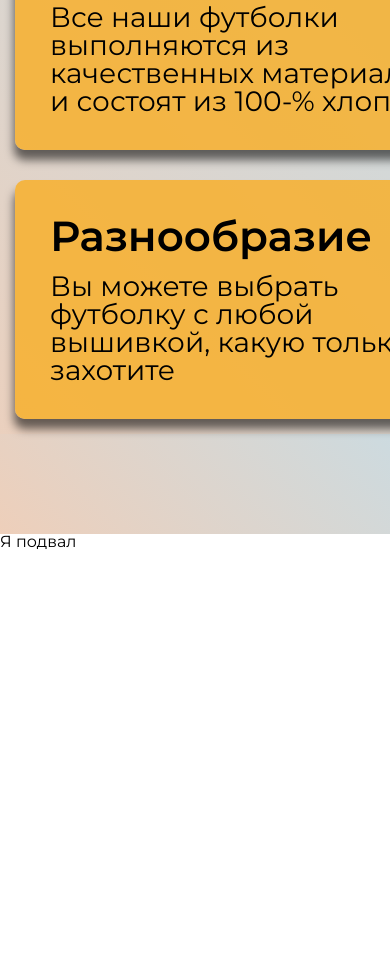
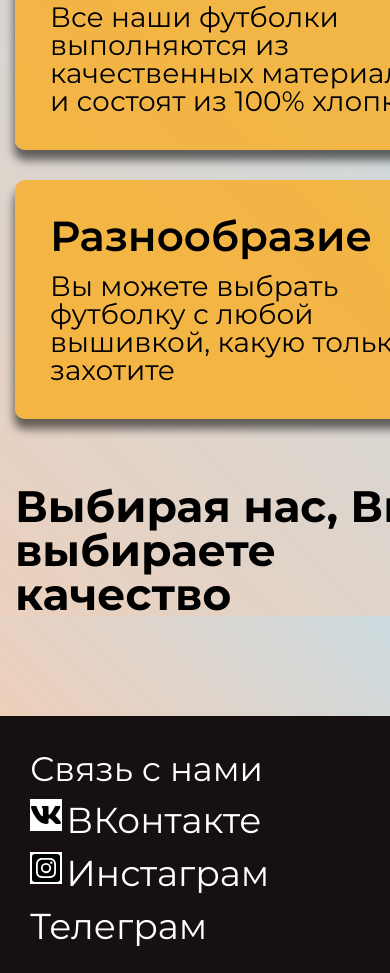
Before and after one commit to GoAll5/web-project, a plain HTML site: page index.html in a window 390 px wide. Shown: the part 662-1635 px from the top of the page. Before the commit the page ends 1212 px from the top, so only its background shows below. Drawn offline with Linux system fonts and the light colour scheme.

Commit message:
add footer

```diff
--- a/css/style.css
+++ b/css/style.css
@@ -412,11 +412,24 @@ main {
 .item-plus__text {
     font-size: 24px;
 }
-.middle-block__item {
+.middle-block__info-tshirt {
+    padding-top: 100px;
+
 }
-.middle-block__item {
+.info-tshirt{
+
 }
 
+.info-tshirts__info-text {
+    display: flex;
+    flex-direction: row-reverse;
+
+}
+.info-text {
+    font-size: 36px;
+    font-weight: 700;
+    padding-right: 10px;
+}
 /* home-page__middle-block============================================================== */
 @media (max-width: 992px){
     .middle-block__column {
@@ -432,11 +445,18 @@ main {
     .item-plus__text {
         font-size: 30px;
     }
+    .info-text {
+        font-size: 40px;
+    }
 }
 
 @media (max-width: 479px) {
+    .middle-block__info-tshirt {
+        padding-top: 50px;
+
+    }
     .middle-block__column {
-        flex: 0 1 100%;
+        /* flex: 0 1 100%; */
     }
     .item-plus__title {
         font-size: 42px;
@@ -445,10 +465,96 @@ main {
     .item-plus__text {
         font-size: 28px;
     }
+    .info-text {
+        font-size: 44px;
+    }
 }
 
 /* main============================================================== */
 /* footer============================================================== */
 .footer{
+    background-color:rgb(22, 16, 16);
+    color:white;
+    padding: 25px 15px;
+}
+
+.footer__container {
+}
+._container {
+}
+.footer__info {
+}
+.footer-info {
+    font-size: 34px;
+    line-height: 170%;
+}
+.footer__columns {
+    display: flex;
+    flex-wrap: wrap;
+}
+.footer-columns {
+}
+.footer-columns__item {
+    flex: 0 1 33%;
+}
+.footer-columns__item:not(:last-child){
+    margin: 0 5px 10px 0;
+}
+.footer-item {
+}
+.footer-item__text {
+    color: white;
+    font-size: 28px;
+    line-height: 120%;
+}
+
+.footer-logo-vk {
+    width: 32px;
+    height: 32px;
 
 }
+.vk {
+    background-color:white;
+    width: 32px;
+    height: 32px;
+
+}
+.footer-logo-inst {
+    width: 32px;
+    height: 32px;
+}
+.inst {
+    background-color:white;
+    width: 32px;
+    height: 32px;
+}
+
+@media (max-width: 1058px){
+
+
+}
+@media (max-width: 992px){
+    .footer-columns__item {
+        flex: 0 1 33%;
+    }
+    .footer-item__text {
+        font-size: 32px;
+    }
+}
+@media (max-width: 718px){
+    .footer-columns__item {
+        flex: 0 1 100%;
+    }
+    .footer-item__text {
+        font-size: 32px;
+    }
+}
+
+@media (max-width: 479px) {
+    .footer-item__text {
+        font-size: 36px;
+    }
+    .footer-columns__item {
+        flex: 0 1 100%;
+    }
+}
--- a/index.html
+++ b/index.html
@@ -87,7 +87,7 @@
                                 <div class="middle-block__item item-plus">
                                     <h3 class="item-plus__title">Гарантия качества</h3>
                                     <div class="item-plus__text">Все наши футболки
-                                        выполняются из качественных материалов и состоят из 100-% хлопка
+                                        выполняются из качественных материалов и состоят из 100% хлопка
                                     </div>
                                 </div>
                             </div>
@@ -101,8 +101,10 @@
                                 </div>
                             </div>
                         </div>
-                        <div middle-block__info-tshirt info-thirt>
-
+                        <div class="middle-block__info-tshirt info-tshirt">
+                            <div class="info-tshirts__info-text">
+                                <div class="info-text">Выбирая нас, Вы выбираете качество</div>
+                            </div>
                         </div>
 
                     </div>
@@ -117,7 +119,32 @@
 
         </main>
         <footer class="footer">
-            Я подвал
+            <div class="footer__container _container">
+                <div class="footer__info footer-info">
+                     Связь с нами
+                </div>
+                <div class="footer__columns footer-columns">
+                    <div class="footer-columns__item footer-item">
+                        <a href="" class="footer-logo-vk">
+                            <img src="iconsvg/vk.svg" class="vk">
+                        </a>
+                        <a href="" class="footer-item__text">ВКонтакте</a>
+                    </div>
+                    <div class="footer-columns__item footer-item">
+                        <a href="" class="footer-logo-inst">
+                            <img src="iconsvg/instagram-square.svg" class="inst">
+                        </a>
+                        <a href="" class="footer-item__text">Инстаграм</a>
+                    </div>
+                    <div class="footer-columns__item footer-item">
+                        <!-- <a href="" class="footer-logo-inst">
+                            <img src="iconsvg/instagram-square.svg" class="inst">
+                        </a> -->
+                        <a href="" class="footer-item__text">Телеграм</a>
+                    </div>
+                </div>
+            </div>
+
         </footer>
     </div>
     <script src="./js/script.js"> </script>
```
